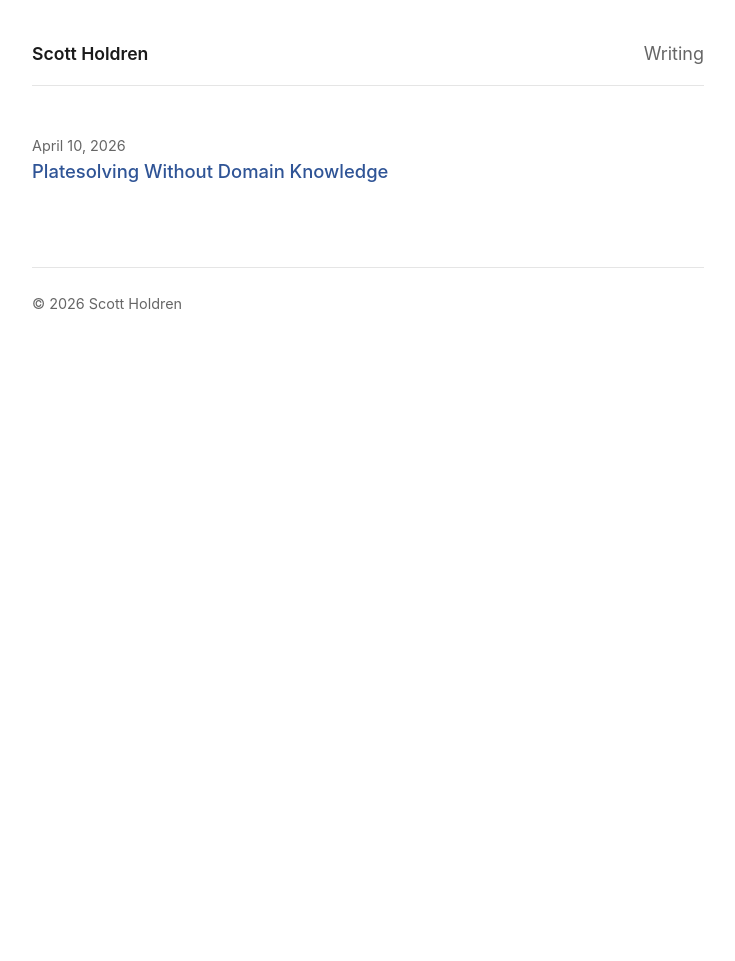
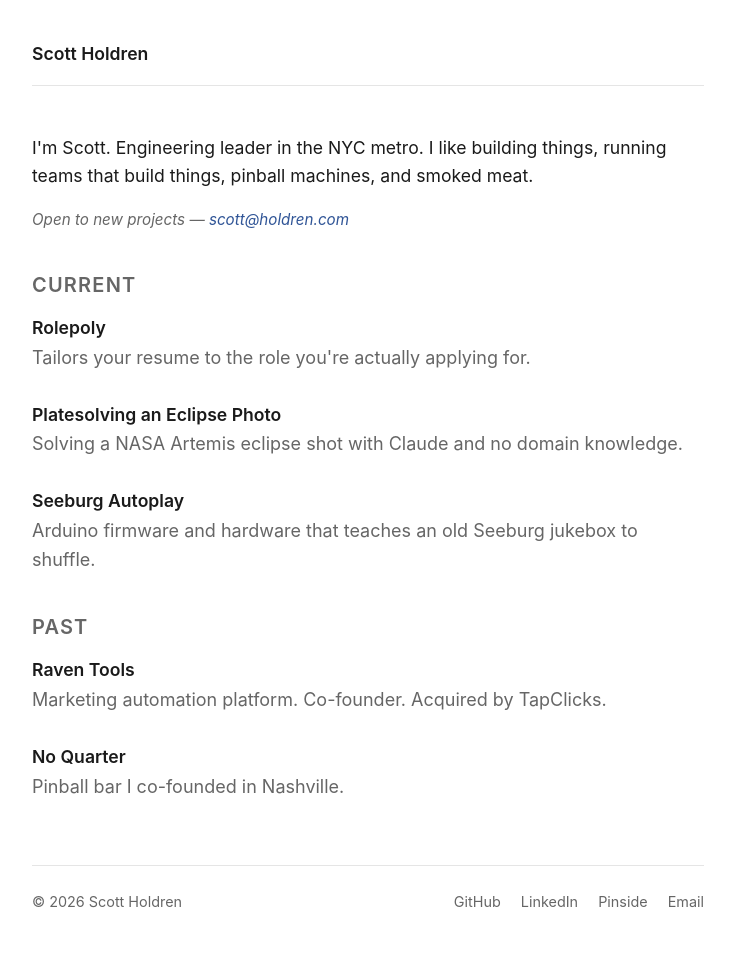
Before and after one commit to scottholdren/holdren.ai, a Jekyll site: the page built from index.html, in a window 1280 px wide. Shown: the whole page, without its empty margins (272-1007 px from the left). Built offline with Jekyll 4.4.1, drawn with Linux system fonts in a browser that asks for light colours; before the commit the page ends 900 px from its top, so only the background shows below that.

Commit message:
Homepage bio + projects list, social footer
- Replace post-list homepage with bio, availability line, and grouped
  current/past project sections.
- Add GitHub, LinkedIn, Pinside, email links to the site footer.
- Update post layout's back link to read "All projects".

Co-Authored-By: Claude Opus 4.6 (1M context) <noreply@anthropic.com>

```diff
--- a/_layouts/default.html
+++ b/_layouts/default.html
@@ -3,7 +3,7 @@
 <head>
 <meta charset="UTF-8">
 <meta name="viewport" content="width=device-width, initial-scale=1.0">
-<title>{% if page.title %}{{ page.title }} — {{ site.title }}{% else %}{{ site.title }}{% endif %}</title>
+<title>{% if page.title and page.title != site.title %}{{ page.title }} — {{ site.title }}{% else %}{{ site.title }}{% endif %}</title>
 {% if page.description %}<meta name="description" content="{{ page.description }}">{% elsif site.description %}<meta name="description" content="{{ site.description }}">{% endif %}
 <link rel="icon" href="/favicon.ico" sizes="any">
 <link rel="icon" href="/favicon-32.png" type="image/png" sizes="32x32">
@@ -23,16 +23,14 @@
     background: var(--bg);
     max-width: 42rem;
     margin: 0 auto;
-    padding: 2.5rem 1.25rem 5rem;
+    padding: 2.5rem 1.25rem 3rem;
     line-height: 1.6;
     font-size: 18px;
   }
   a { color: var(--link); text-decoration: none; }
   a:hover { text-decoration: underline; }
+
   header.site {
-    display: flex;
-    align-items: baseline;
-    justify-content: space-between;
     margin-bottom: 3rem;
     padding-bottom: 1rem;
     border-bottom: 1px solid var(--rule);
@@ -42,22 +40,31 @@
     font-size: 1.1rem;
     color: var(--text);
   }
-  header.site nav a { margin-left: 1rem; color: var(--muted); }
+
   h1 { font-size: 1.8rem; line-height: 1.25; margin: 0 0 0.5rem; }
-  h2 { font-size: 1.3rem; line-height: 1.3; margin: 2.25rem 0 0.75rem; }
+  h2 { font-size: 1.25rem; line-height: 1.3; margin: 2.5rem 0 1rem; text-transform: uppercase; letter-spacing: 0.06em; color: var(--muted); font-weight: 600; }
   h3 { font-size: 1.1rem; margin: 1.75rem 0 0.5rem; }
   p, ul, ol { margin: 0 0 1.1rem; }
+
+  .bio p { font-size: 1.1rem; }
+  .bio .availability { color: var(--muted); font-size: 0.95rem; margin-top: 0.5rem; }
+
+  .project-list { list-style: none; padding: 0; }
+  .project-list li { margin-bottom: 1.75rem; }
+  .project-list .project-title {
+    font-size: 1.1rem;
+    font-weight: 600;
+    color: var(--text);
+    display: inline-block;
+    margin-bottom: 0.1rem;
+  }
+  .project-list .project-title:hover { color: var(--link); text-decoration: none; }
+  .project-list p { color: var(--muted); margin: 0; }
+
   .post-meta { color: var(--muted); font-size: 0.9rem; margin-bottom: 2rem; }
   article p { text-wrap: pretty; }
-  article figure {
-    margin: 2rem 0;
-  }
-  article figure img {
-    width: 100%;
-    height: auto;
-    display: block;
-    border-radius: 4px;
-  }
+  article figure { margin: 2rem 0; }
+  article figure img { width: 100%; height: auto; display: block; border-radius: 4px; }
   article figure figcaption {
     font-size: 0.85rem;
     color: var(--muted);
@@ -66,29 +73,39 @@
     font-style: italic;
   }
   hr { border: none; border-top: 1px solid var(--rule); margin: 3rem 0; }
-  .post-list { list-style: none; padding: 0; }
-  .post-list li { margin-bottom: 1.5rem; }
-  .post-list .date { color: var(--muted); font-size: 0.9rem; display: block; }
-  .post-list .title { font-size: 1.15rem; font-weight: 500; }
+
   footer.site {
-    margin-top: 5rem;
+    margin-top: 4rem;
     padding-top: 1.5rem;
     border-top: 1px solid var(--rule);
     color: var(--muted);
     font-size: 0.9rem;
+    display: flex;
+    flex-wrap: wrap;
+    gap: 1rem;
+    justify-content: space-between;
+    align-items: baseline;
   }
+  footer.site .social a { color: var(--muted); margin-right: 1rem; }
+  footer.site .social a:last-child { margin-right: 0; }
+  footer.site .social a:hover { color: var(--link); }
 </style>
 </head>
 <body>
 <header class="site">
   <a class="brand" href="/">{{ site.title }}</a>
-  <nav><a href="/">Writing</a></nav>
 </header>
 <main>
 {{ content }}
 </main>
 <footer class="site">
-  © {{ 'now' | date: '%Y' }} Scott Holdren
+  <div class="copyright">© {{ 'now' | date: '%Y' }} Scott Holdren</div>
+  <div class="social">
+    <a href="https://github.com/scottholdren">GitHub</a>
+    <a href="https://www.linkedin.com/in/scottholdren/">LinkedIn</a>
+    <a href="https://pinside.com/pinball/community/pinsiders/scottholdren">Pinside</a>
+    <a href="mailto:scott@holdren.com">Email</a>
+  </div>
 </footer>
 </body>
 </html>
--- a/_layouts/post.html
+++ b/_layouts/post.html
@@ -7,4 +7,4 @@ layout: default
   {{ content }}
 </article>
 <hr>
-<p><a href="/">← All writing</a></p>
+<p><a href="/">← All projects</a></p>
--- a/index.html
+++ b/index.html
@@ -1,12 +1,39 @@
 ---
 layout: default
-title: Writing
+title: Scott Holdren
+description: Engineering leader in the NYC metro. Projects, past and current.
 ---
-<ul class="post-list">
-{% for post in site.posts %}
-  <li>
-    <span class="date">{{ post.date | date: "%B %-d, %Y" }}</span>
-    <a class="title" href="{{ post.url }}">{{ post.title }}</a>
-  </li>
-{% endfor %}
-</ul>
+<section class="bio">
+  <p>I'm Scott. Engineering leader in the NYC metro. I like building things, running teams that build things, pinball machines, and smoked meat.</p>
+  <p class="availability"><em>Open to new projects — <a href="mailto:scott@holdren.com">scott@holdren.com</a></em></p>
+</section>
+
+<section class="projects">
+  <h2>Current</h2>
+  <ul class="project-list">
+    <li>
+      <a class="project-title" href="https://rolepoly.ai">Rolepoly</a>
+      <p>Tailors your resume to the role you're actually applying for.</p>
+    </li>
+    <li>
+      <a class="project-title" href="/2026/04/10/platesolving-without-domain-knowledge/">Platesolving an Eclipse Photo</a>
+      <p>Solving a NASA Artemis eclipse shot with Claude and no domain knowledge.</p>
+    </li>
+    <li>
+      <a class="project-title" href="https://github.com/scottholdren/seeburg-autoplay">Seeburg Autoplay</a>
+      <p>Arduino firmware and hardware that teaches an old Seeburg jukebox to shuffle.</p>
+    </li>
+  </ul>
+
+  <h2>Past</h2>
+  <ul class="project-list">
+    <li>
+      <a class="project-title" href="https://raventools.com">Raven Tools</a>
+      <p>Marketing automation platform. Co-founder. Acquired by TapClicks.</p>
+    </li>
+    <li>
+      <a class="project-title" href="https://www.instagram.com/noquarternash/">No Quarter</a>
+      <p>Pinball bar I co-founded in Nashville.</p>
+    </li>
+  </ul>
+</section>
```
